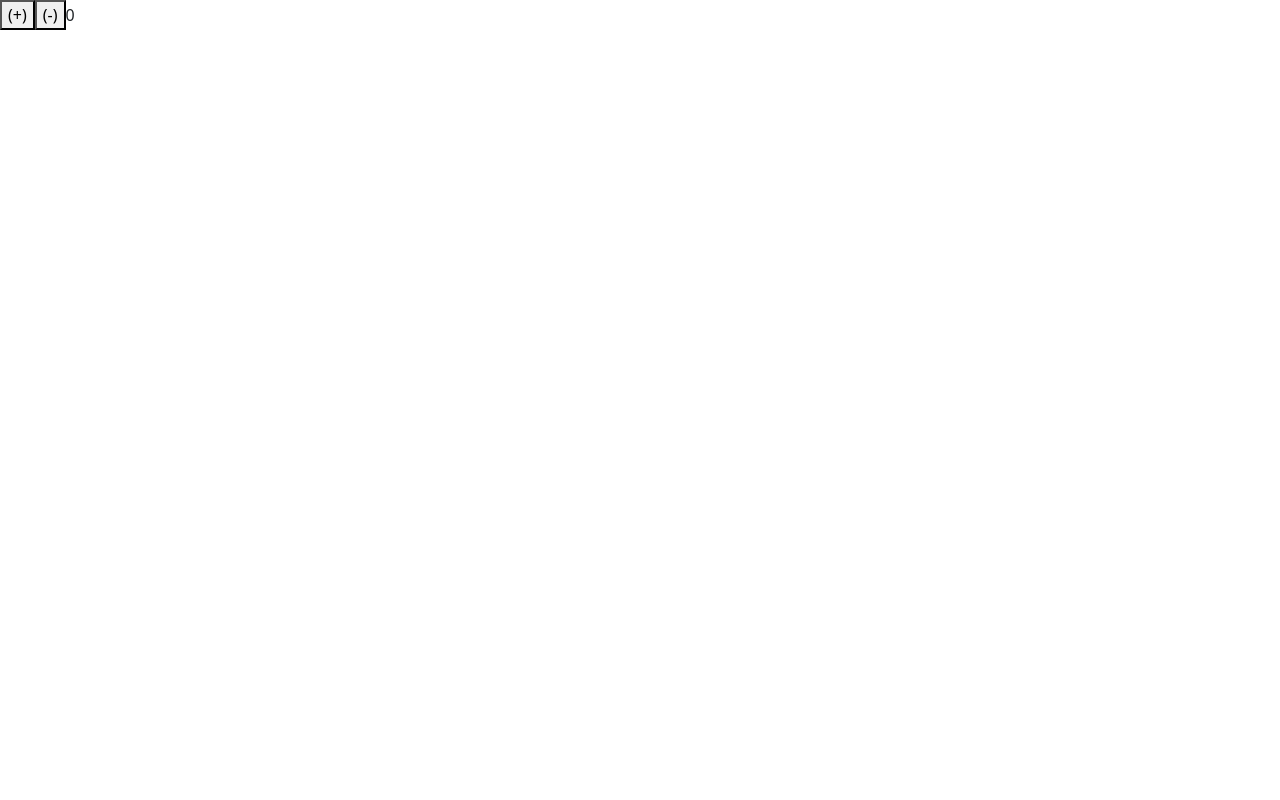
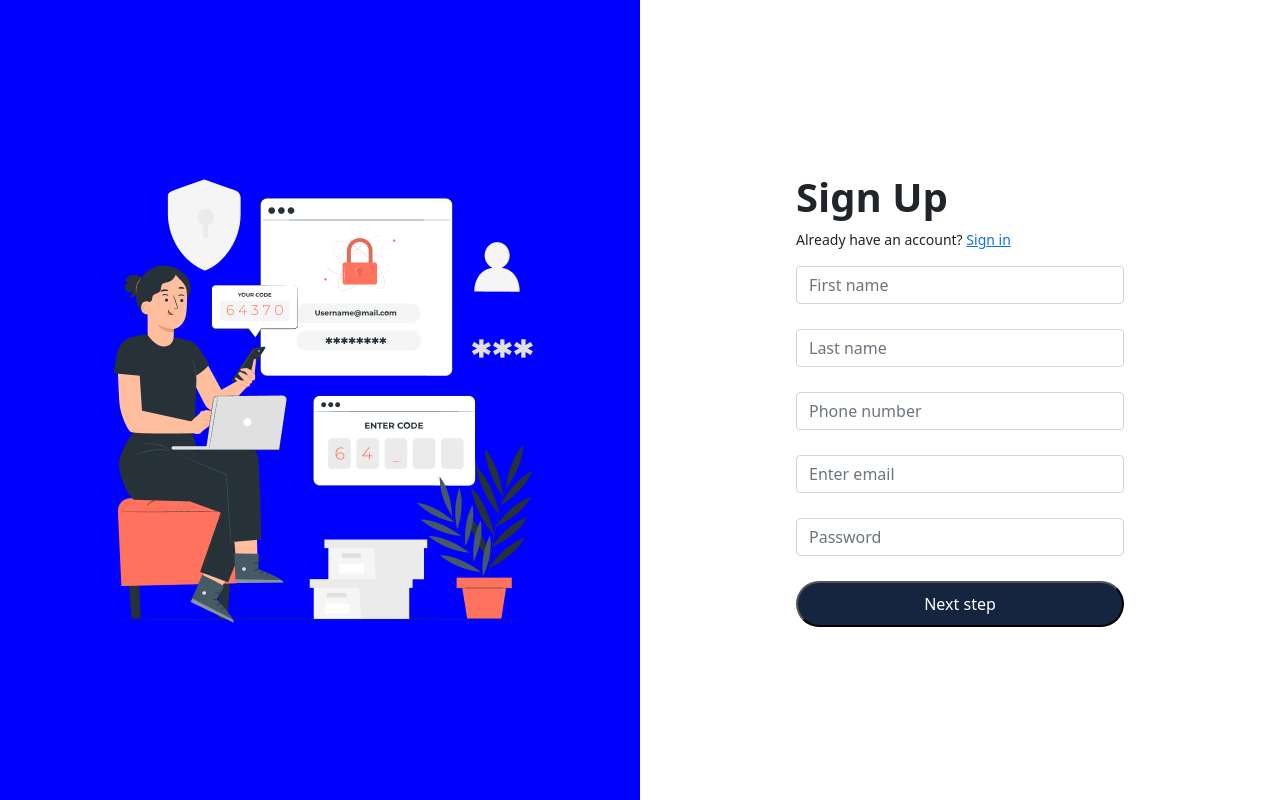
Before and after one commit to Abduqahhor2000/Books, a React (Create React App) app: page /sign-up in a window 1280 px wide. Built offline with nearby package versions, Linux system fonts and the light colour scheme.

Commit message:
new redux up

```diff
--- a/package.json
+++ b/package.json
@@ -18,6 +18,7 @@
     "react-router": "^5.2.0",
     "react-router-dom": "^5.2.0",
     "react-scripts": "4.0.3",
+    "redux": "^4.1.0",
     "web-vitals": "^1.1.2"
   },
   "scripts": {
--- a/src/Component/SignUp.js
+++ b/src/Component/SignUp.js
@@ -5,10 +5,12 @@ import { useCallback, useContext, useState } from "react";
 import Axios from "../utils/axios";
 import AuthContext from "../contexts/AuthContext";
 import InputErrorMessage from "./InputErrorMessage";
+import { useHistory } from "react-router";
 
 export default function SignUp() {
     const context = useContext(AuthContext);
     const [errorObj, setErrorObj] = useState({type: "", msg: ""});
+    const history = useHistory(null);
     const [state, setState] = useState({
         firstName: "",
         lastName: "",
@@ -26,10 +28,12 @@ export default function SignUp() {
                 localStorage.setItem('token', data.token);
                 localStorage.setItem('user', JSON.stringify(data.user));
                 context.setAuthDetails(data);
+                history.push("/");
             } else{
                 const msg = hendlerErrorObject(data?.msg);
                 setErrorObj(msg);
             }
+            console.log(data);
           }
         catch (err) {
             console.log(err.response);
@@ -48,7 +52,7 @@ export default function SignUp() {
 
             const errorType = errorMsg.slice(errorMsg.indexOf('"'), errorMsg.lastIndexOf('"'));
             return {
-                type: errorType.replace('\"', '').replace('\\',''),
+                type: errorType.replace(`\"`, '').replace('\\',''),
                 message: errorMsg
             }
     }
--- a/src/index.js
+++ b/src/index.js
@@ -1,15 +1,15 @@
 import React from 'react';
 import ReactDOM from 'react-dom';
-// import App from "./App";
+import App from "./App";
 import 'bootstrap/dist/css/bootstrap.min.css';
 import "./index.css";
 import store from './App/store';
 import { Provider } from "react-redux";
-import Counter from "./features/counter/Counter"
+// import Counter from "./features/counter/Counter"
 
 ReactDOM.render(
     <Provider store={store}>
-        <Counter />
+        <App />
     </Provider>,
    document.getElementById('root')
 );
```
Also changed, not shown: 1 other file (tests, documents, lock files or other folders).
